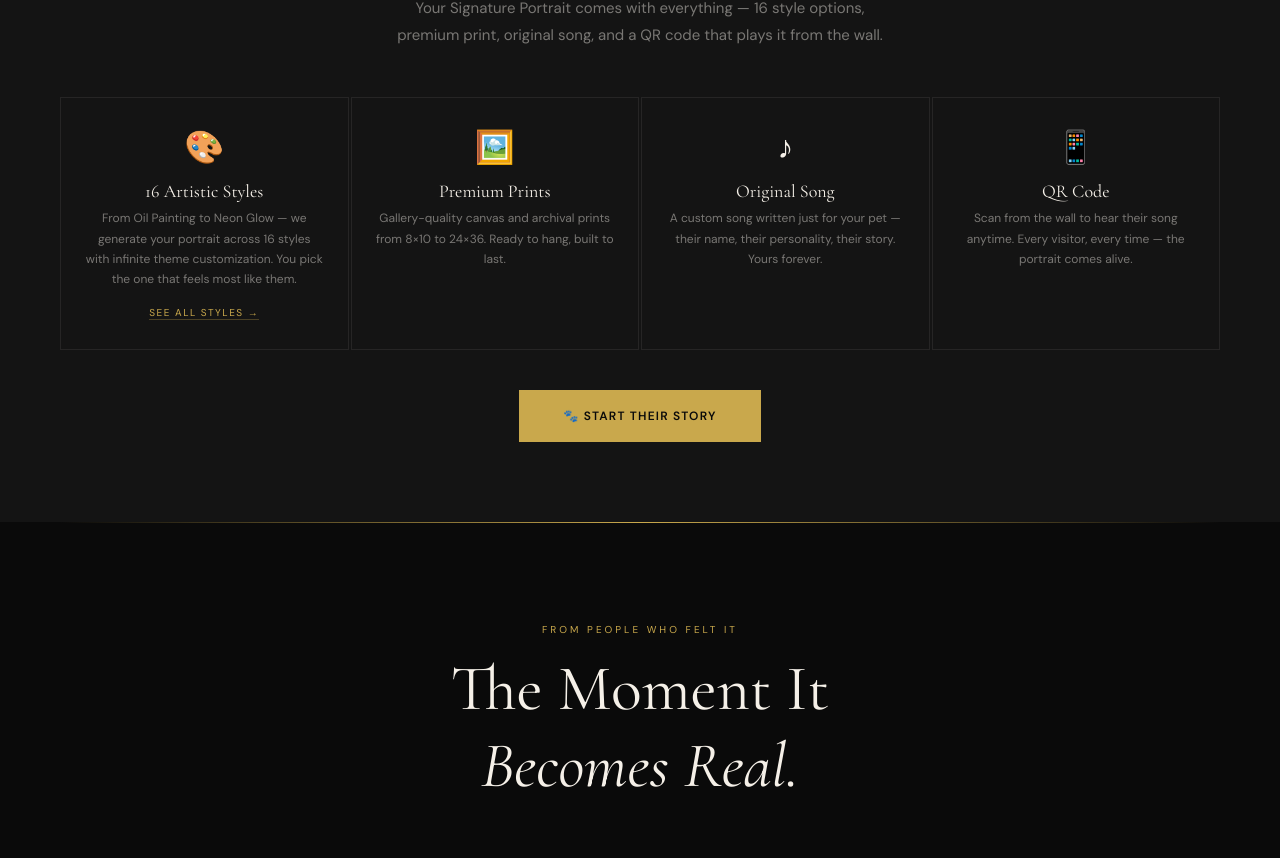
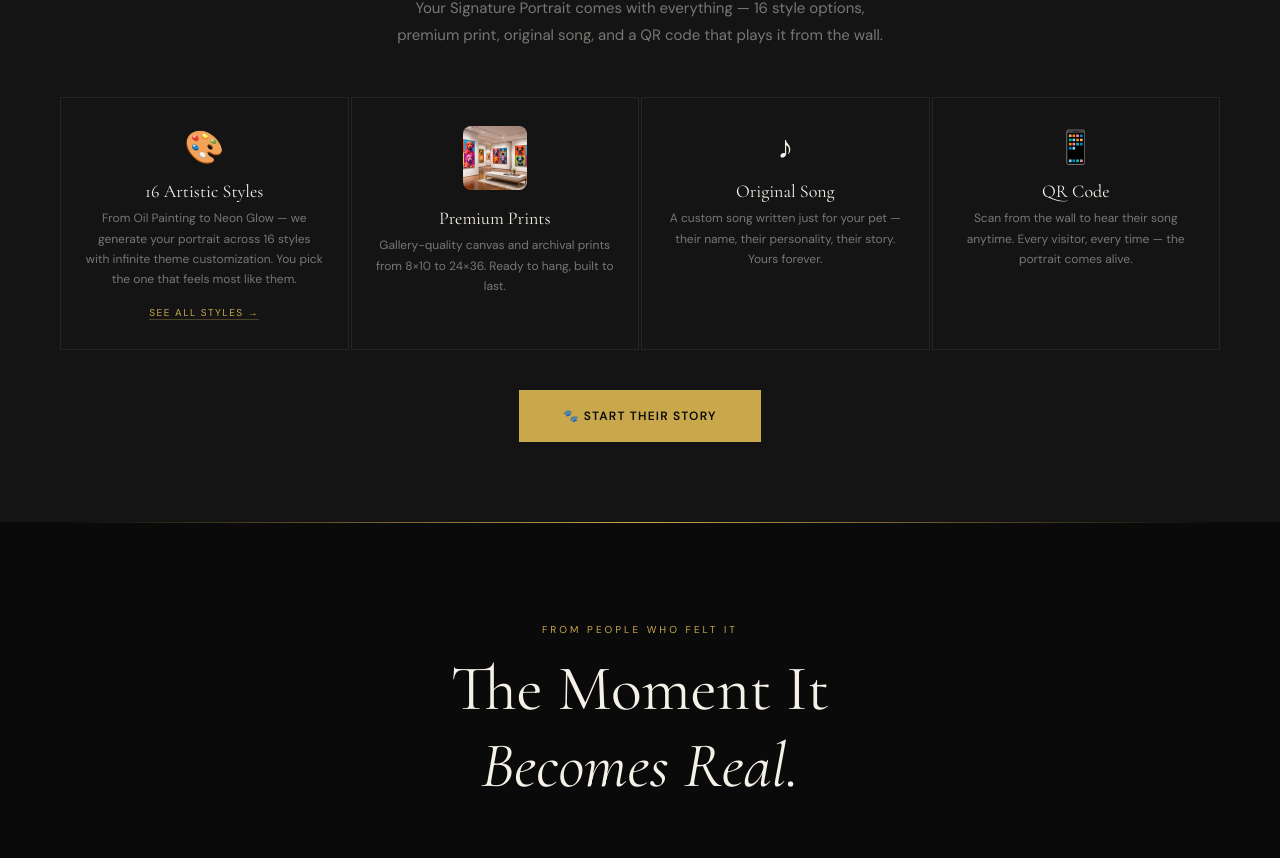
Before and after one commit to johnagreuling/petprintsstudio, a Next.js app: page / in a window 1280 px wide. Shown: the part 3580-4438 px from the top of the page. Built offline with nearby package versions, Linux system fonts and the light colour scheme.

Commit message:
feat: Premium Prints uses gallery image instead of emoji

```diff
--- a/app/page.tsx
+++ b/app/page.tsx
@@ -313,12 +313,12 @@ export default function Home() {
           <div style={{display:'grid',gridTemplateColumns:'repeat(auto-fit,minmax(220px,1fr))',gap:2,marginBottom:40}}>
             {[
               {emoji:'🎨',title:'16 Artistic Styles',desc:'From Oil Painting to Neon Glow — we generate your portrait across 16 styles with infinite theme customization. You pick the one that feels most like them.',link:'/styles',linkText:'See all styles →'},
-              {emoji:'🖼️',title:'Premium Prints',desc:'Gallery-quality canvas and archival prints from 8×10 to 24×36. Ready to hang, built to last.'},
+              {image:'/gallery-quality.png',title:'Premium Prints',desc:'Gallery-quality canvas and archival prints from 8×10 to 24×36. Ready to hang, built to last.'},
               {emoji:'♪',title:'Original Song',desc:'A custom song written just for your pet — their name, their personality, their story. Yours forever.'},
               {emoji:'📱',title:'QR Code',desc:'Scan from the wall to hear their song anytime. Every visitor, every time — the portrait comes alive.'},
             ].map(p=>(
               <div key={p.title} className="card" style={{padding:'28px 24px',textAlign:'center'}}>
-                <div style={{fontSize:32,marginBottom:12}}>{p.emoji}</div>
+                {(p as any).image ? <img src={(p as any).image} alt={p.title} style={{width:64,height:64,objectFit:'cover',borderRadius:8,marginBottom:12}}/> : <div style={{fontSize:32,marginBottom:12}}>{p.emoji}</div>}
                 <div className="serif" style={{fontSize:18,marginBottom:6,fontWeight:400}}>{p.title}</div>
                 <div style={{fontSize:12,color:'var(--muted)',lineHeight:1.7}}>{p.desc}</div>
                 {(p as any).link && <div style={{marginTop:10}}><Link href={(p as any).link} style={{fontSize:10,color:'var(--gold)',letterSpacing:'.15em',textTransform:'uppercase',textDecoration:'none',borderBottom:'1px solid rgba(201,168,76,.3)'}}>{(p as any).linkText}</Link></div>}
```
